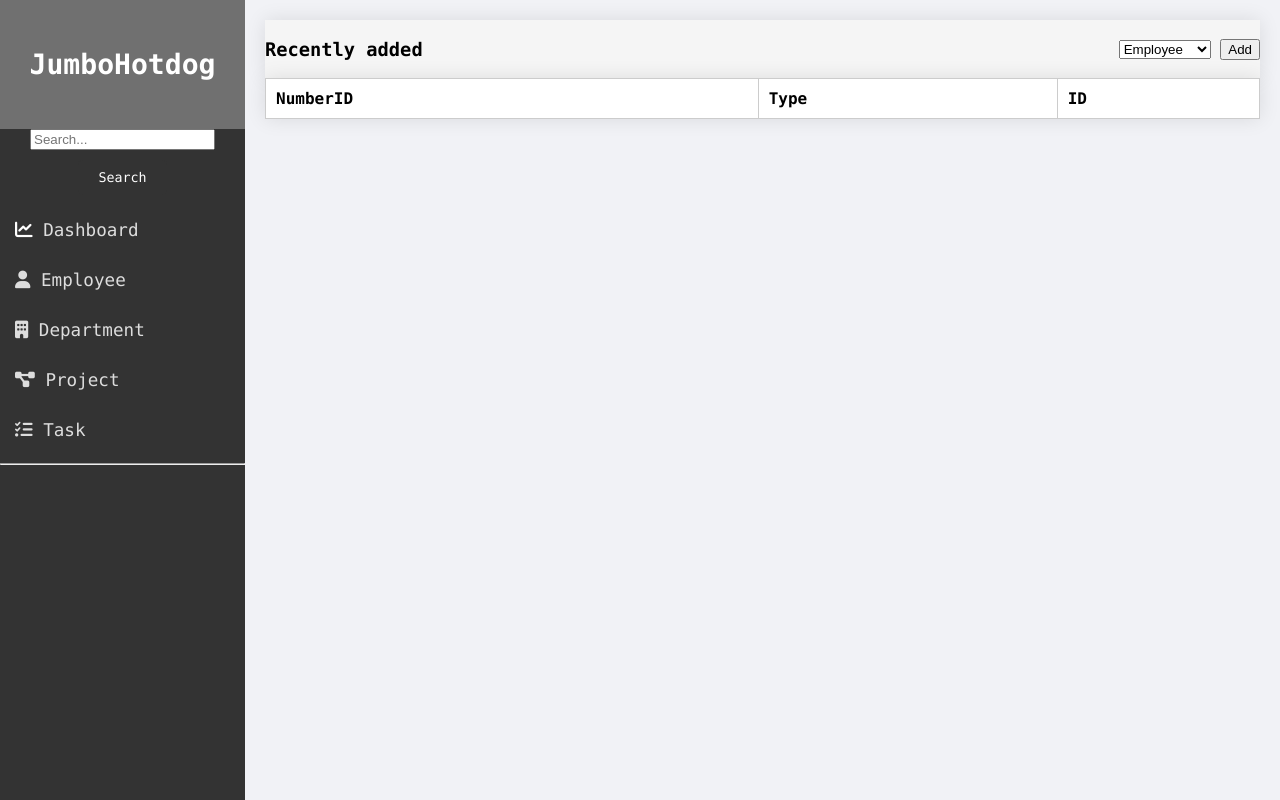
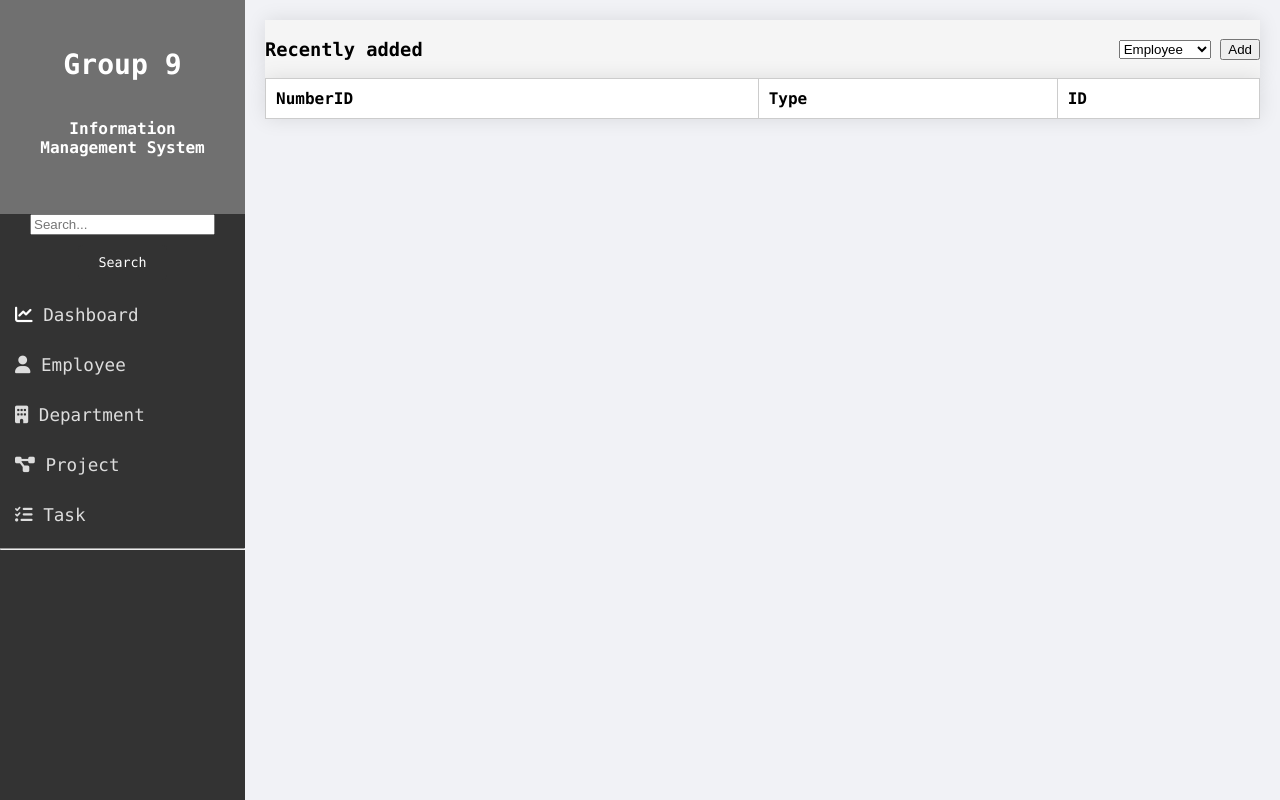
Before and after one commit to Inutsu-JE/InformationManagement, a plain HTML site: page public/MainPage.html in a window 1280 px wide. Drawn offline with Linux system fonts and the light colour scheme; no server answers.

Commit message:
Minor HTML Update
- Changed Jumbo Hotdog to Group 9
- Add header Information Management System

```diff
--- a/public/MainPage.html
+++ b/public/MainPage.html
@@ -11,7 +11,8 @@
     <div class="container" id="mainContainer">
         <nav id="sidebar">
             <div class="sidebar-header">
-                <h3>JumboHotdog</h3>
+                <h3>Group 9</h3>
+                <h6>Information Management System</h6>
             </div>
             <input type="text" id="searchInput" placeholder="Search...">
             <button id="searchButton">Search</button>
```
